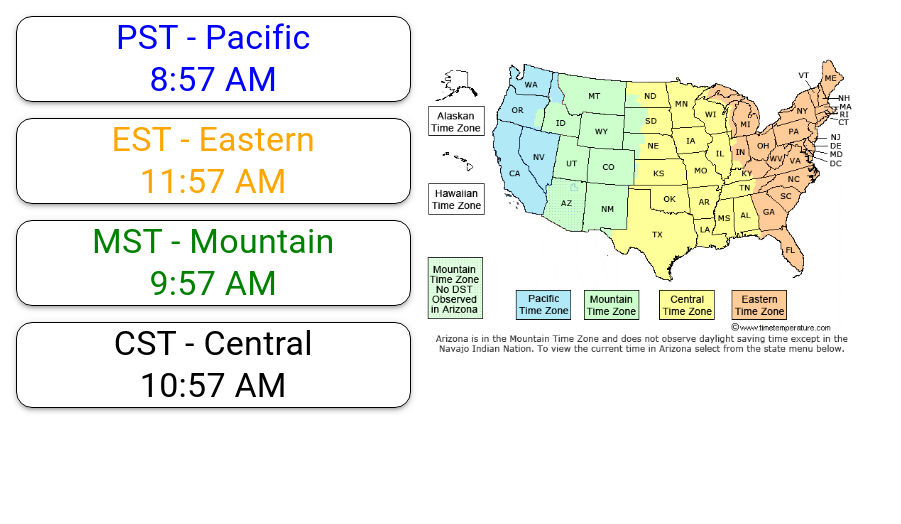
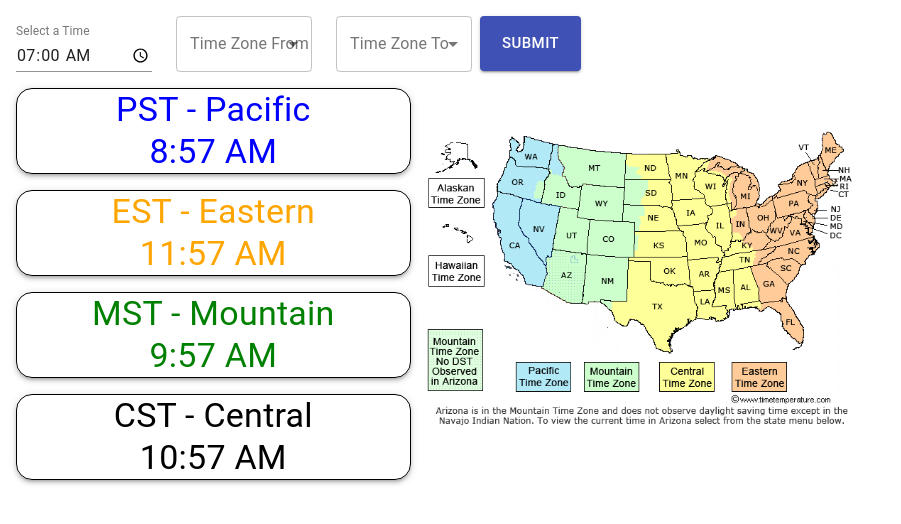
Before and after one commit to kcdhopkins/time-zone-manager, a React (Create React App) app: page / in a window 1280 px wide. Shown: the top 524 px of the page, without its empty margins (0-901 px from the left). Built offline with nearby package versions, Linux system fonts and the light colour scheme.

Commit message:
added converter

```diff
--- a/package.json
+++ b/package.json
@@ -11,6 +11,8 @@
     "@testing-library/user-event": "^12.1.10",
     "babel-core": "^6.26.3",
     "babel-preset-react-app": "^10.0.0",
+    "formik": "^2.2.9",
+    "lodash": "^4.17.21",
     "moment": "^2.29.1",
     "moment-timezone": "^0.5.33",
     "react": "^17.0.2",
--- a/src/App.js
+++ b/src/App.js
@@ -1,28 +1,50 @@
 import { Box, Grid, Typography } from "@material-ui/core"
+import { makeStyles } from '@material-ui/core/styles'
 import { useEffect, useState } from "react"
 import './index.css'
 import img from '../src/images/united-states-time-zone-map.gif'
+import TimeZoneManager from "./components/timezone-converter/"
+import _ from "lodash"
 const moment = require('moment-timezone')
 
+const useStyles = makeStyles((theme) => ({
+  timeform: {
+    width: '40vw',
+  }
+}));
 
 function App() {
   const [time, setTime] = useState([])
-
+  const [customTime, setCustomTime] = useState({})
+  const classes = useStyles()
   useEffect(()=>{
     const myTimer = setInterval(()=>{
       const PSTtime = moment().tz('America/Los_Angeles').format('h:mm A')
       const ESTtime = moment().tz('America/New_York').format('h:mm A')
       const MSTtime = moment().tz('America/Denver').format('h:mm A')
       const CSTtime = moment().tz('America/Chicago').format('h:mm A')
-      setTime([{time: PSTtime, zone:"PST - Pacific", color: "blue"}, {time:ESTtime, zone: "EST - Eastern", color: "orange"}, {time:MSTtime, zone:"MST - Mountain", color: "green"}, {time:CSTtime, zone:"CST - Central", color:"black"}])
+
+      if(_.isEmpty(customTime)){
+        setTime([{time: PSTtime, zone:"PST - Pacific", color: "blue"}, {time:ESTtime, zone: "EST - Eastern", color: "orange"}, {time:MSTtime, zone:"MST - Mountain", color: "green"}, {time:CSTtime, zone:"CST - Central", color:"black"}])
+      } else{
+        setTime([customTime, {time: PSTtime, zone:"PST - Pacific", color: "blue"}, {time:ESTtime, zone: "EST - Eastern", color: "orange"}, {time:MSTtime, zone:"MST - Mountain", color: "green"}, {time:CSTtime, zone:"CST - Central", color:"black"}])
+      }
     }, 1000)
-
     return ()=>clearInterval(myTimer)
-  }, [])
+  })
 
   return (
     <div style={{widht: "100%", height:"100%"}}>
       <Grid container justifyItems="center" alignItems="center">
+        <Grid container xs = {12}>
+        <Grid item xs={12} md={6}>
+          <TimeZoneManager
+            classes={classes}
+            customTime={customTime}
+            setCustomTime={setCustomTime}
+          />
+        </Grid>
+        </Grid>
         <Grid item xs={12} md={4}>
           {time.map( (timeObj, index) => {
             return (
--- /dev/null
+++ b/src/components/timezone-converter/TimezoneFieldInput.js
@@ -0,0 +1,25 @@
+import React from 'react'
+import { Box, TextField, Grid } from "@material-ui/core"
+
+const TimezoneFieldInput = ({values, onChange}) => {
+    return (
+        <Grid container xs={12}>
+            <Grid item xs ={12}>
+                <Box ml={2} mt={3} mr={1}>
+                    <TextField
+                        id="time"
+                        fullWidth
+                        name="time"
+                        label="Select a Time"
+                        type="time"
+                        defaultValue={values.time}
+                        step="any"
+                        onChange={(e)=>onChange(e)}
+                    />
+                </Box>
+            </Grid>
+        </Grid>
+    )
+}
+
+export default TimezoneFieldInput
--- /dev/null
+++ b/src/components/timezone-converter/TimezoneSelections.js
@@ -0,0 +1,58 @@
+import React from 'react'
+import { Box, FormControl, Grid, InputLabel, Select } from "@material-ui/core"
+import { TIMEZONES } from '../../constants.js/timezones'
+
+const TimezoneSelections = ({values, onChange}) => {
+    return (
+        <Grid container>
+            <Grid item xs={6}>
+                <Box mt={2} mr={1} ml={2}>
+                    <FormControl fullWidth variant="outlined">
+                        <InputLabel htmlFor="outlined-age-native-simple">Time Zone From</InputLabel>
+                        <Select
+                            native
+                            value={values.timezone}
+                            onChange={(e)=>onChange(e)}
+                            label="timezonefrom"
+                            inputProps={{
+                                name: 'timezonefrom',
+                                id: 'timezonefrom',
+                            }}
+                            >
+                            <option aria-label="None" value="" />
+                            <option value={TIMEZONES.PST}>PST - Pacific</option>
+                            <option value={TIMEZONES.EST}>EST - Eastern</option>
+                            <option value={TIMEZONES.MST}>MST - Mountain</option>
+                            <option value={TIMEZONES.CST}>CST - Central</option>
+                        </Select>
+                    </FormControl>
+                </Box>
+            </Grid>
+            <Grid item xs={6}>
+                <Box mt={2} mr={1} ml={2}>
+                    <FormControl fullWidth variant="outlined">
+                        <InputLabel htmlFor="outlined-age-native-simple">Time Zone To</InputLabel>
+                        <Select
+                            native
+                            value={values.timezoneto}
+                            onChange={(e)=>onChange(e)}
+                            label="timezoneto"
+                            inputProps={{
+                                name: 'timezoneto',
+                                id: 'timezoneto',
+                            }}
+                            >
+                            <option aria-label="None" value="" />
+                            <option value={TIMEZONES.PST}>PST - Pacific</option>
+                            <option value={TIMEZONES.EST}>EST - Eastern</option>
+                            <option value={TIMEZONES.MST}>MST - Mountain</option>
+                            <option value={TIMEZONES.CST}>CST - Central</option>
+                        </Select>
+                    </FormControl>
+                </Box>
+            </Grid>
+        </Grid>
+    )
+}
+
+export default TimezoneSelections
--- /dev/null
+++ b/src/components/timezone-converter/index.js
@@ -0,0 +1,81 @@
+import React from 'react'
+import { Box, Grid, Button } from "@material-ui/core"
+import TimezoneFieldInput from './TimezoneFieldInput'
+import TimezoneSelections from './TimezoneSelections'
+import { Formik } from 'formik'
+const moment = require('moment-timezone')
+
+const TIMEZONES = {
+    "PST":'America/Los_Angeles',
+    "EST":'America/New_York',
+    "MST":'America/Denver',
+    "CST":'America/Chicago'
+}
+
+const ABBR = {
+    "PST":'Pacific',
+    "EST":'Eastern',
+    "MST":'Mountain',
+    "CST":'Central'
+}
+
+const InputField = ({setCustomTime}) => {
+    const handleSubmit = (values, actions) => {
+        const { timezonefrom, timezoneto, time} = values
+        const space = " "
+        const date = moment().format("MM/DD/YYYY")
+        const dateTime = `${date} ${time}`
+        const fromZone = timezonefrom.split(space)?.[0]
+        const toZone = timezoneto.split(space)?.[0]
+        const timeZoneKeys = Object.keys(TIMEZONES)
+        const fromTimeZone = timeZoneKeys.filter( zone => fromZone === zone )?.[0]
+        const toTimeZone = timeZoneKeys.filter( zone => toZone === zone )?.[0]
+
+        const currentZone = moment(dateTime).tz(TIMEZONES[fromTimeZone])
+        const convertZoneTime = currentZone.clone().tz(TIMEZONES[toTimeZone]).format("h:mm A");
+        setCustomTime(
+            {
+                time: convertZoneTime,
+                zone:`${ABBR[fromTimeZone]} to ${ABBR[toTimeZone]}`,
+                color: "purple"
+            }
+        )
+    }
+    return (
+        <Formik
+            initialValues={
+                {
+                    time: '07:00',
+                    timezonefrom: '',
+                    timezoneto:''
+                }
+            }
+            onSubmit={(values, actions)=>handleSubmit(values, actions)}
+        >
+            {
+                (props)=>{
+
+                    return (<form onSubmit={props.handleSubmit}>
+                        <Grid container>
+                            <Grid item xs={12} md={3}>
+                                <TimezoneFieldInput values={props.values} onChange={props.handleChange}/>
+                            </Grid>
+                            <Grid item xs ={8} md={6}>
+                                <TimezoneSelections values={props.values} onChange={props.handleChange}/>
+                            </Grid>
+                            <Grid item xs = {4} md={2}>
+                                <Box mt={2}>
+                                    <Button type="submit" style ={{height: "55px"}}variant="contained" color="primary" size="large">
+                                        Submit
+                                    </Button>
+                                </Box>
+                            </Grid>
+                        </Grid>
+                    </form>)
+                }
+            }
+        </Formik>
+    )
+}
+
+export default InputField
--- /dev/null
+++ b/src/constants.js/timezones.js
@@ -0,0 +1,3 @@
+export const TIMEZONES =()=>({
+
+})
```
Also changed, not shown: 1 other file (tests, documents, lock files or other folders).
